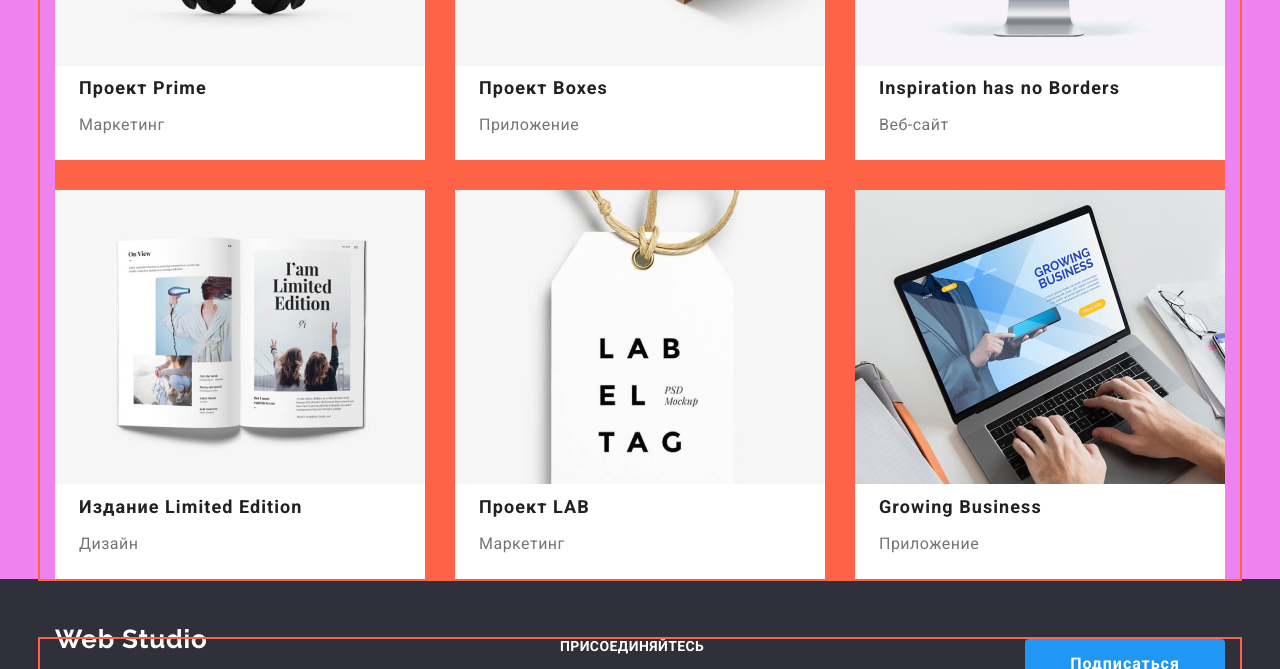
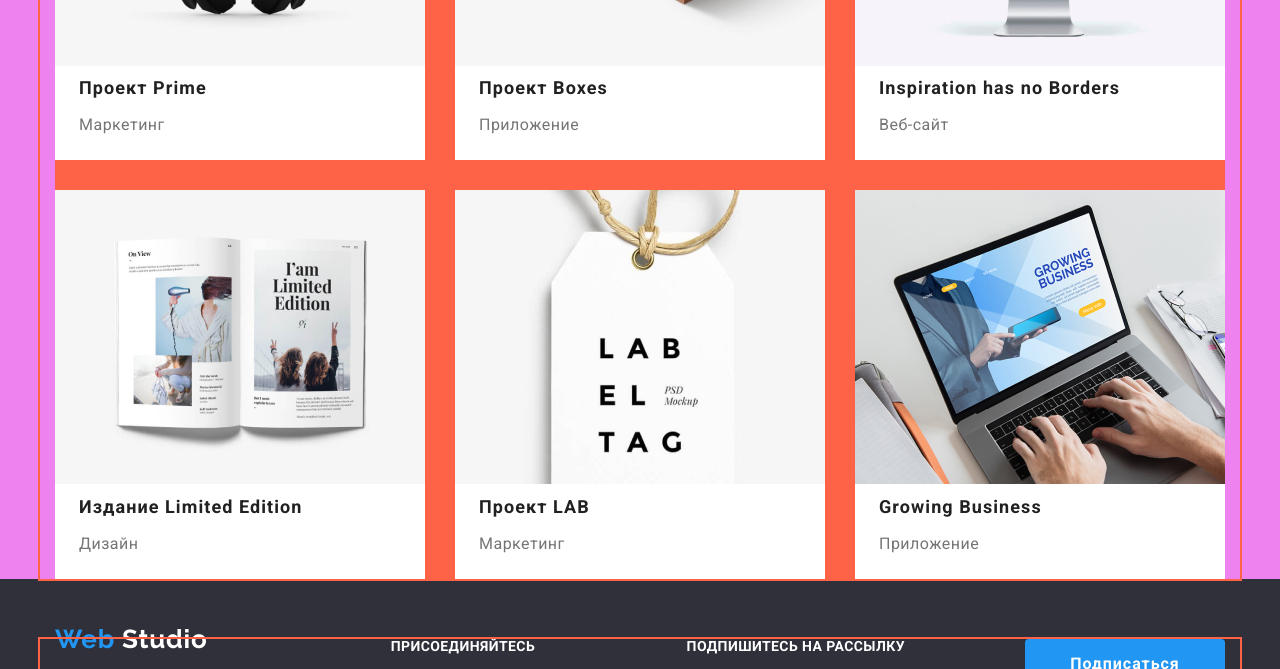
Before and after one commit to ProtsenkoOleksandra/goit-markup-hw-03, a plain HTML site: page portfolio.html in a window 1280 px wide. Shown: the part 949-1618 px from the top of the page. Drawn offline with Linux system fonts and the light colour scheme.

Commit message:
Added footer Portfolio page

```diff
--- a/portfolio.html
+++ b/portfolio.html
@@ -227,16 +227,14 @@
     </main>
 
     <!--Footer-->
-    <!--Footer-->
-
       <footer class="footer">
         <div class="conteiner footer-flexbox">
           <!--adress section-->
 
           <div class="basement">
             <a href="#" class="footer-logo">
-            <span class="logo-footer">Web</span>
-            <span class="logo-footer white">Studio</span>
+              <span class="blue">Web</span>
+              Studio
             </a>
             </br>
             <span class="footer-adress">г. Киев, пр-т Леси Украинки, 26 </span><br />
@@ -267,7 +265,7 @@
             </ul>
           </div>
           <!--Dont forget create form here-->
-
+          <b class="slogan footer-flexbox">Подпишитесь на рассылку</b>
           <button type="button" class="footer-button">Подписаться</button>
 
         </div>
```
Lines whose indentation alone changed are shown as unchanged.
